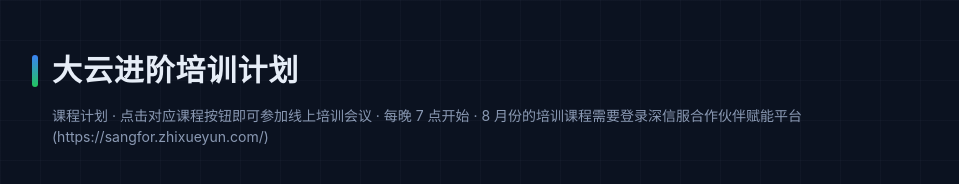
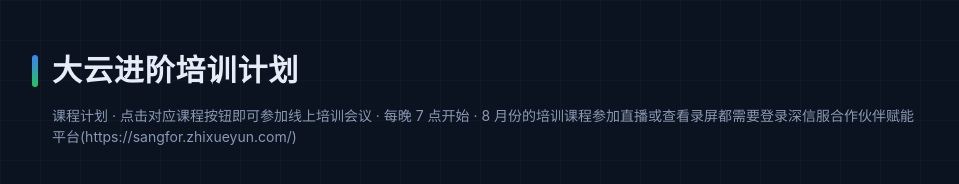
Before and after one commit to kaiangshi-star/traning-plan, a plain HTML site: page index.html in a window 1280 px wide. Shown: the top 184 px of the page, without its empty margins (160-1119 px from the left). Drawn offline with Linux system fonts and the light colour scheme.

Commit message:
Update index.html

```diff
--- a/index.html
+++ b/index.html
@@ -121,7 +121,7 @@
       <span class="accent-bar"></span>
       <h1>大云进阶培训计划</h1>
     </header>
-    <p class="subtitle">课程计划 · 点击对应课程按钮即可参加线上培训会议 · 每晚 7 点开始 · 8 月份的培训课程需要登录深信服合作伙伴赋能平台(https://sangfor.zhixueyun.com/) </p>
+    <p class="subtitle">课程计划 · 点击对应课程按钮即可参加线上培训会议 · 每晚 7 点开始 · 8 月份的培训课程参加直播或查看录屏都需要登录深信服合作伙伴赋能平台(https://sangfor.zhixueyun.com/) </p>
 
     <!-- HCI -->
     <section class="category hci">
```
